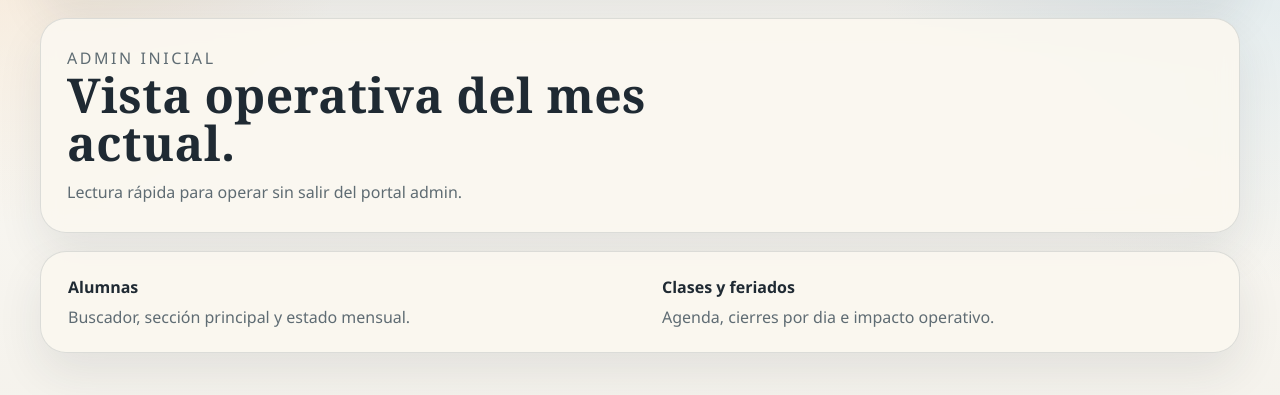
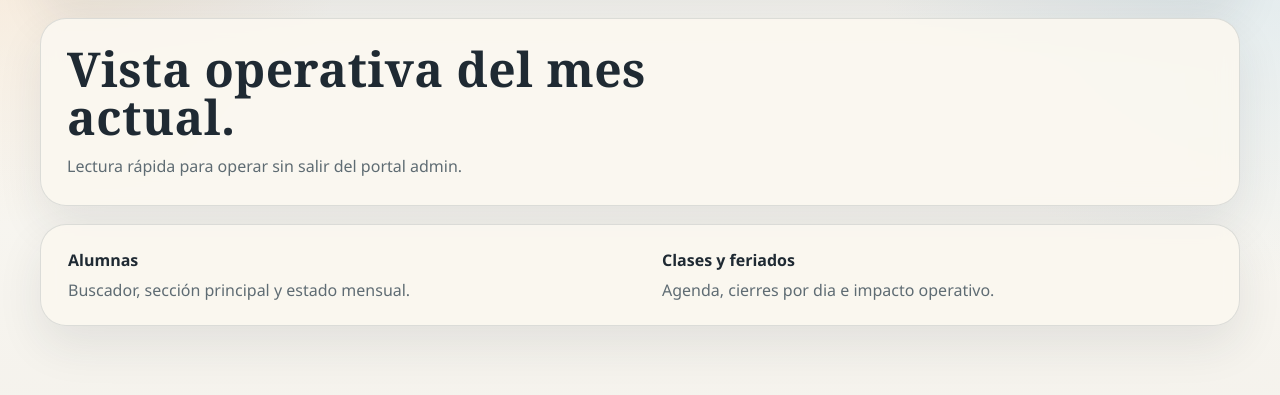
Before and after one commit to Julia-aguaya/Eunoia, a Django app: template scheduling/templates/scheduling/admin_base.html in a window 1280 px wide. Shown: the part 138-533 px from the top of the page. Run offline with Django 5.2, Linux system fonts and the light colour scheme; the template is opened without the code that fills it, so the values that code supplies are empty.

Commit message:
basta x favor

```diff
--- a/scheduling/templates/scheduling/admin_base.html
+++ b/scheduling/templates/scheduling/admin_base.html
@@ -535,7 +535,7 @@
 
         <section class="hero">
             <div>
-                <p class="eyebrow">Admin inicial</p>
+                <p class="eyebrow"></p>
                 <h2>{% block hero_title %}Vista operativa del mes actual.{% endblock %}</h2>
                 <p>{% block hero_copy %}Lectura rápida para operar sin salir del portal admin.{% endblock %}</p>
             </div>
```
